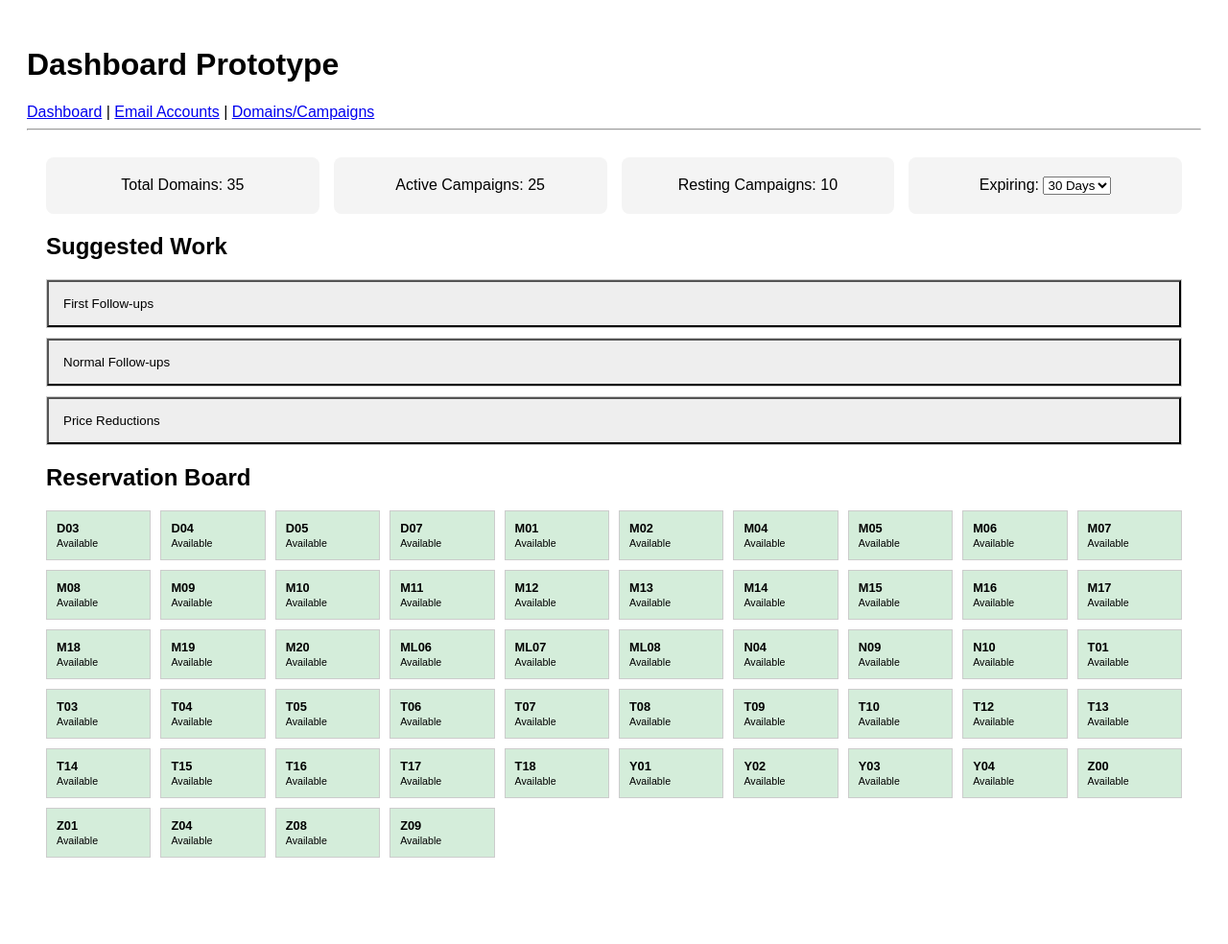
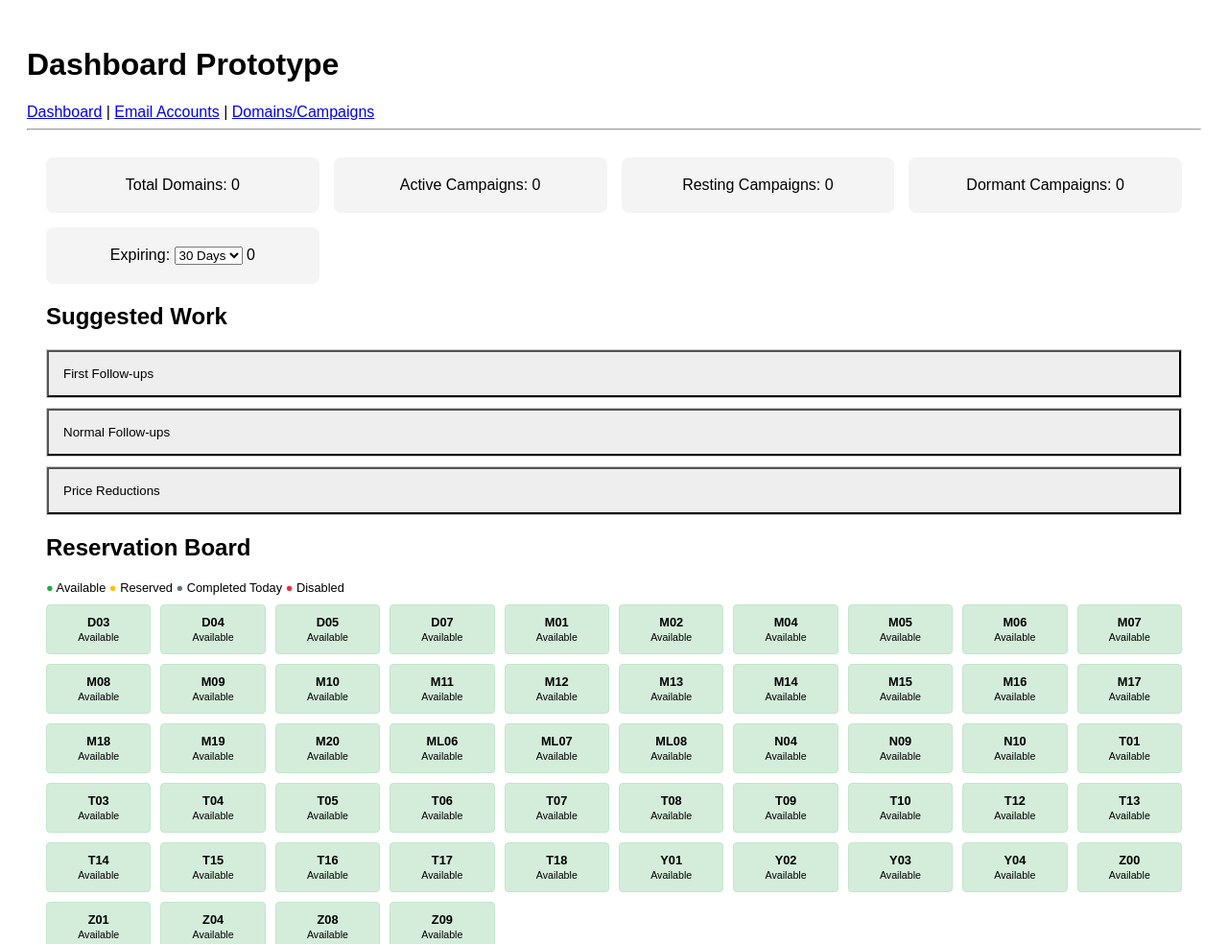
Before and after one commit to dalamaa/Domain_Campaign_Tool, a Flask app: page / in a window 1280 px wide. Shown: the top 984 px of the page at 96% size. Before the commit the page ends 894 px from the top, so only its background shows below. Run offline with Flask 3, Linux system fonts and the light colour scheme; some libraries are stand-ins or nearby versions.

Commit message:
fix the reservation board and updated the overview card

```diff
--- a/app/routes/api.py
+++ b/app/routes/api.py
@@ -3,7 +3,7 @@ from app.models.models import db, EmailAccount
 from sqlalchemy import asc
 import re
 from sqlalchemy import desc
-from datetime import datetime
+from datetime import datetime, timedelta
 
 bp = Blueprint('api', __name__, url_prefix='/api')
 
@@ -135,6 +135,31 @@ def fix_order():
         db.session.rollback()
         return jsonify({'error': str(e)}), 500
 
+@bp.route('/dashboard/overview', methods=['GET'])
+def get_dashboard_overview():
+    from app.models.models import Domain, Campaign, CampaignStatus
+    from datetime import timedelta
+    expiry_days = int(request.args.get('expiry_days', 30))
+    today = datetime.utcnow().date()
+
+    total_domains = Domain.query.count()
+    active_campaigns = Campaign.query.filter_by(status=CampaignStatus.ACTIVE).count()
+    resting_campaigns = Campaign.query.filter_by(status=CampaignStatus.RESTING).count()
+    dormant_campaigns = Campaign.query.filter_by(status=CampaignStatus.DORMANT).count()
+
+    expiring_count = Domain.query.filter(
+        Domain.expiry_date.isnot(None),
+        Domain.expiry_date <= today + timedelta(days=expiry_days),
+        Domain.expiry_date >= today
+    ).count()
+    return jsonify({
+        'total_domains': total_domains,
+        'active_campaigns': active_campaigns,
+        'resting_campaigns': resting_campaigns,
+        'dormant_campaigns': dormant_campaigns,
+        'expiring_count': expiring_count
+    })
+
 @bp.route('/domains', methods=['GET'])
 def get_domains():
     from app.models.models import Domain, Campaign, CampaignStatus, CampaignHistory
@@ -203,7 +228,6 @@ def add_domain():
             if not EmailAccount.query.get(code):
                 return jsonify({'error': f'Email account {code} not found'}), 400
             db.session.add(CampaignEmailBlock(campaign_id=new_camp.id, email_code=code))
-
     db.session.commit()
     return jsonify({'success': True})
 
--- a/app/static/css/style.css
+++ b/app/static/css/style.css
@@ -41,12 +41,24 @@ body {
   padding: 10px;
   border: 1px solid #ccc;
   font-size: 0.8em;
+  text-align: center;
+  border-radius: 4px;
 }
 .available {
   background: #d4edda;
+  border-color: #c3e6cb;
 }
 .reserved {
   background: #fff3cd;
+  border-color: #ffeeba;
+}
+.completed-today {
+  background: #e2e3e5;
+  border-color: #d6d8db;
+}
+.disabled {
+  background: #f8d7da;
+  border-color: #f5c6cb;
 }
 #side-panel {
   position: fixed;
--- a/app/static/js/pages/dashboard.js
+++ b/app/static/js/pages/dashboard.js
@@ -9,23 +9,22 @@ function syncCampaignStates() {
   });
 }
 
-function refreshDashboard() {
+async function refreshDashboard() {
+  const expiryDays = document.getElementById("expiry-filter").value;
+  const res = await fetch(`/api/dashboard/overview?expiry_days=${expiryDays}`);
+  const data = await res.json();
+
+  document.getElementById("total-domains").textContent = data.total_domains;
+  document.getElementById("active-campaigns").textContent =
+    data.active_campaigns;
+  document.getElementById("resting-campaigns").textContent =
+    data.resting_campaigns;
+  document.getElementById("dormant-campaigns").textContent =
+    data.dormant_campaigns;
+  document.getElementById("expiring-count").textContent = data.expiring_count;
+
+  // Preserve mock logic for the rest of the board
   syncCampaignStates();
-  const totalDomainsEl = document.getElementById("total-domains");
-  if (totalDomainsEl) totalDomainsEl.textContent = mockCampaigns.length;
-
-  const activeCampaignsEl = document.getElementById("active-campaigns");
-  if (activeCampaignsEl)
-    activeCampaignsEl.textContent = mockCampaigns.filter(
-      (c) => c.status === "Active",
-    ).length;
-
-  const restingCampaignsEl = document.getElementById("resting-campaigns");
-  if (restingCampaignsEl)
-    restingCampaignsEl.textContent = mockCampaigns.filter(
-      (c) => c.status === "Resting",
-    ).length;
-
   updateReservationBoard();
   renderSuggestedWork();
 }
@@ -34,10 +33,25 @@ function updateReservationBoard() {
   const list = document.getElementById("email-accounts-list");
   if (!list) return;
   list.innerHTML = getSortedAccounts()
-    .map(
-      (acc) =>
-        `<div class="acc-item ${acc.state.toLowerCase()}"><strong>${acc.code}</strong><br><small>${acc.reservedFor || acc.state}</small></div>`,
-    )
+    .map((acc) => {
+      let stateClass = "";
+      let stateLabel = acc.state;
+      let domainLabel = "";
+
+      if (acc.state === "Available") stateClass = "available";
+      else if (acc.state === "Reserved") {
+        stateClass = "reserved";
+        domainLabel = `<br><small>${acc.reservedFor || ""}</small>`;
+      } else if (acc.state === "Completed Today")
+        stateClass = "completed-today";
+      else if (acc.state === "Disabled") stateClass = "disabled";
+
+      return `
+        <div class="acc-item ${stateClass}">
+          <strong>${acc.code}</strong>${domainLabel}
+          <br><small>${stateLabel}</small>
+        </div>`;
+    })
     .join("");
 }
 
--- a/app/templates/dashboard.html
+++ b/app/templates/dashboard.html
@@ -8,6 +8,9 @@
     </div>
     <div class="card">
       Resting Campaigns: <span id="resting-campaigns"></span>
+    </div>
+    <div class="card">
+      Dormant Campaigns: <span id="dormant-campaigns"></span>
     </div>
     <div class="card">
       Expiring:
@@ -44,6 +47,12 @@
   <!-- Reservation Board -->
   <section id="reservation-board">
     <h2>Reservation Board</h2>
+    <div class="legend" style="margin-bottom: 10px; font-size: 0.8em;">
+      <span style="color: #28a745">●</span> Available
+      <span style="color: #ffc107">●</span> Reserved
+      <span style="color: #6c757d">●</span> Completed Today
+      <span style="color: #dc3545">●</span> Disabled
+    </div>
     <div id="email-accounts-list" class="grid-board"></div>
   </section>
 </div>
```
